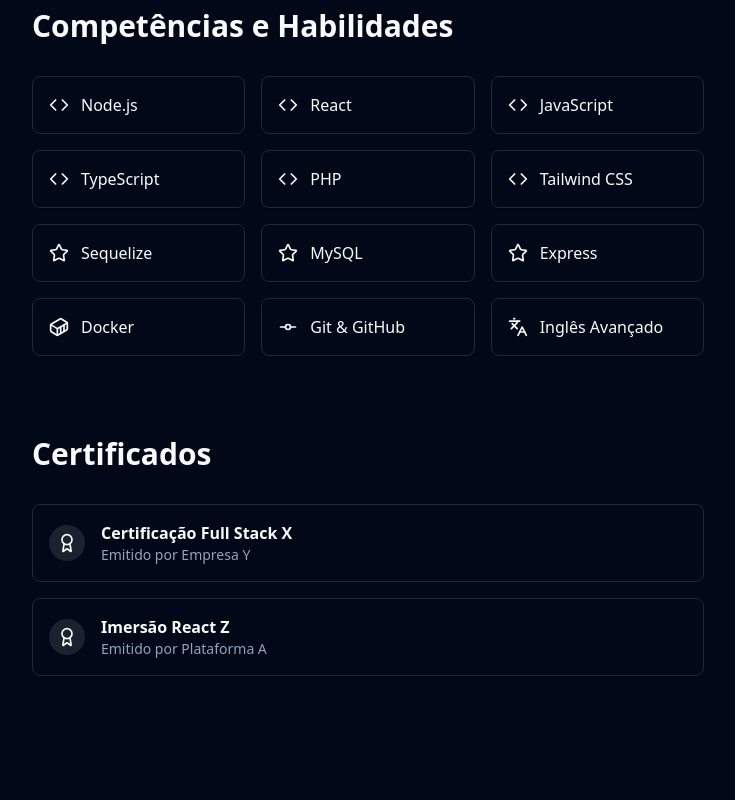
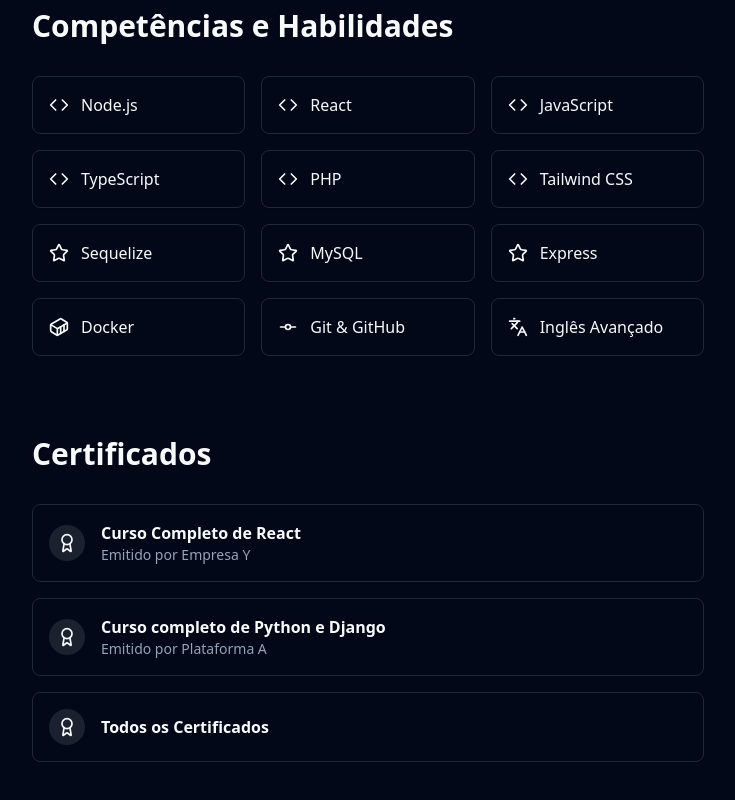
Before and after one commit to GustavoCrisosth/Project---Portfolio, a React (Vite) app in the folder frontend/: page / in a window 1280 px wide. Shown: the part 792-1592 px from the top of the page, without its empty margins (528-1263 px from the left). Built offline with nearby package versions, Linux system fonts and the light colour scheme.

Commit message:
certificados att

```diff
--- a/frontend/src/pages/Home.tsx
+++ b/frontend/src/pages/Home.tsx
@@ -43,8 +43,9 @@ const skills = [
 ];
 
 const certificates = [
-    { name: "Certificação Full Stack X", link: "#", emitter: "Emitido por Empresa Y" },
-    { name: "Imersão React Z", link: "#", emitter: "Emitido por Plataforma A" },
+    { name: "Curso Completo de React", link: "#", emitter: "Emitido por Empresa Y" },
+    { name: "Curso completo de Python e Django", link: "#", emitter: "Emitido por Plataforma A" },
+    { name: "Todos os Certificados", link: "https://drive.google.com/drive/folders/1M77oY0nq9SK-IaIdpl4F4H8RxNYPXjan?usp=drive_link" },
 ];
 
 
```
